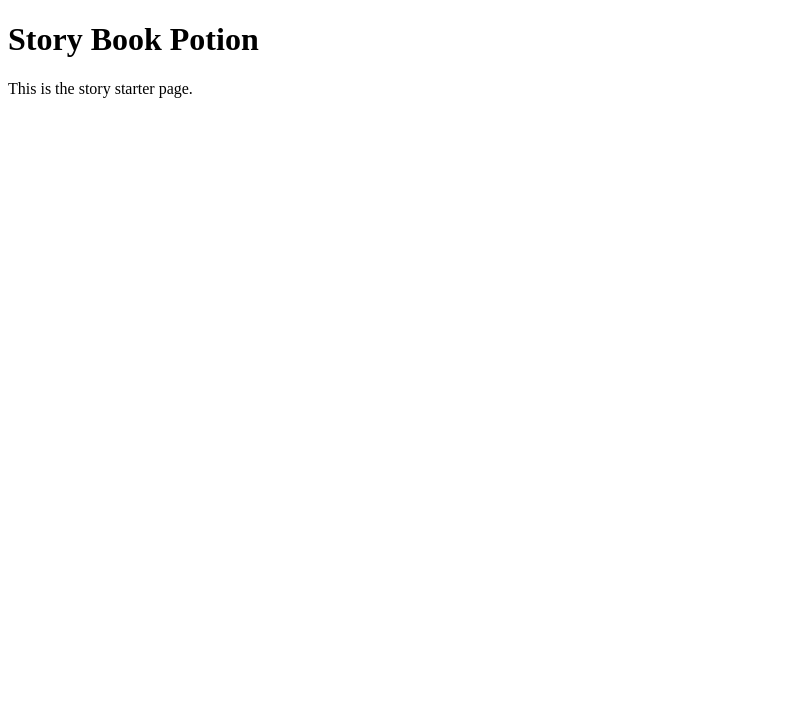
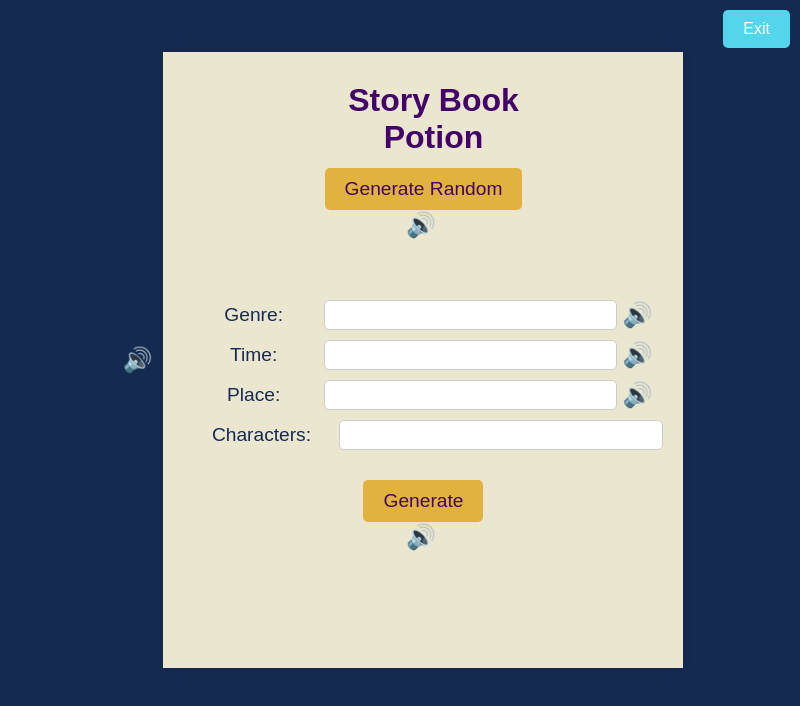
Before and after one commit to dianavins/IntelAIPCProject, an Electron app: page UI/electron/screens/storyStarter.html in a window 800 px wide. Drawn offline with Linux system fonts and the light colour scheme.

Commit message:
updated ui

```diff
--- a/UI/electron/screens/HomeScreen.css
+++ b/UI/electron/screens/HomeScreen.css
@@ -46,6 +46,23 @@ body {
     margin-right: 20px;
 }
 
+.circle-button:hover {
+    background-color: #c18b1e;
+}
+
 span {
     font-size: 1.2em;
 }
+
+.audio-button {
+    background-color: transparent;
+    border: none;
+    cursor: pointer;
+    font-size: 1.5em;
+    margin-left: 5px;
+    color: #53d5ec;
+}
+
+.audio-button:hover {
+    color: #58a2c0;
+}
--- a/UI/electron/screens/LearnPhonemes.css
+++ b/UI/electron/screens/LearnPhonemes.css
@@ -19,3 +19,33 @@ h1 {
     font-size: 2em;
     text-align: center;
 }
+
+.exit-button {
+    position: absolute;
+    top: 10px;
+    right: 10px;
+    padding: 10px 20px;
+    font-size: 1em;
+    background-color: #c5c6c7;
+    color: white;
+    border: none;
+    cursor: pointer;
+    border-radius: 5px;
+}
+
+.exit-button:hover {
+    background-color: #616161;
+}
+
+.audio-button {
+    background-color: transparent;
+    border: none;
+    cursor: pointer;
+    font-size: 1.5em;
+    margin-right: 5px;
+    color: #53d5ec;
+}
+
+.audio-button:hover {
+    color: #58a2c0;
+}
--- a/UI/electron/screens/LearnPhonemes.js
+++ b/UI/electron/screens/LearnPhonemes.js
@@ -0,0 +1,5 @@
+const { ipcRenderer } = require('electron');
+
+function goHome() {
+    ipcRenderer.send('open-page', 'HomeScreen.html');
+}
--- a/UI/electron/screens/homeScreen.js
+++ b/UI/electron/screens/homeScreen.js
@@ -3,3 +3,8 @@ const { ipcRenderer } = require('electron');
 function openPage(page) {
     ipcRenderer.send('open-page', page);
 }
+
+function playAudio(type) {
+    const audio = new Audio(`path/to/${type}.mp3`);
+    audio.play();
+}
--- a/UI/electron/screens/simpleSentence.css
+++ b/UI/electron/screens/simpleSentence.css
@@ -18,3 +18,33 @@ h1 {
     font-size: 2em;
     text-align: center;
 }
+
+.exit-button {
+    position: absolute;
+    top: 10px;
+    right: 10px;
+    padding: 10px 20px;
+    font-size: 1em;
+    background-color: #c5c6c7;
+    color: white;
+    border: none;
+    cursor: pointer;
+    border-radius: 5px;
+}
+
+.exit-button:hover {
+    background-color: #616161;
+}
+
+.audio-button {
+    background-color: transparent;
+    border: none;
+    cursor: pointer;
+    font-size: 1.5em;
+    margin-right: 5px;
+    color: #53d5ec;
+}
+
+.audio-button:hover {
+    color: #58a2c0;
+}
--- a/UI/electron/screens/simpleSentences.js
+++ b/UI/electron/screens/simpleSentences.js
@@ -0,0 +1,5 @@
+const { ipcRenderer } = require('electron');
+
+function goHome() {
+    ipcRenderer.send('open-page', 'HomeScreen.html');
+}
--- a/UI/electron/screens/storyStarter.css
+++ b/UI/electron/screens/storyStarter.css
@@ -0,0 +1,133 @@
+body {
+    font-family: Papyrus, sans-serif;
+    margin: 0;
+    margin-top: 5%;
+    display: flex;
+    justify-content: center;
+    align-items: center;
+    color: #420068;
+    background: #152A50;
+    height: 80vh;
+}
+
+.center-rectangle {
+    background-color: rgb(235, 230, 208);
+    width: 60%;
+    height: 90%;
+    box-shadow: 0 0 10px rgba(0, 0, 0, 0.1);
+    padding: 20px;
+    text-align: center;
+    display: flex;
+    justify-content: center;
+    align-items: center;
+    flex-direction: column;
+    position: relative;
+}
+
+h1 {
+    margin: 10px;
+    font-size: 2em;
+    text-align: center;
+    position: absolute;
+    top: 20px; /* Position 20% from the top of the white box */
+    left: 50%;
+    transform: translateX(-50%);
+}
+.exit-button {
+    position: absolute;
+    top: 10px;
+    right: 10px;
+    padding: 10px 20px;
+    font-size: 1em;
+    background-color: #53d5ec;
+    color: white;
+    border: none;
+    cursor: pointer;
+    border-radius: 5px;
+}
+
+.exit-button:hover {
+    background-color: #58a2c0;
+}
+
+.audio-button {
+    background-color: transparent;
+    border: none;
+    cursor: pointer;
+    font-size: 1.5em;
+    margin-right: 5px;
+    color: #53d5ec;
+}
+
+.audio-button:hover {
+    color: #58a2c0;
+}
+
+.input-form {
+    width: 100%; /* Ensures the form takes the full width of the rectangle */
+    margin-top: 60px; /* Adjusts the top margin to position the form below the title */
+}
+
+.input-container {
+    display: flex;
+    align-items: center;
+    margin-bottom: 10px;
+}
+
+label {
+    flex: 1;
+    font-size: 1.2em;
+    color: #152A50; /* Darker color for labels */
+}
+
+input {
+    flex: 2;
+    padding: 5px;
+    font-size: 1em;
+    border-radius: 5px;
+    border: 1px solid #ccc;
+}
+
+.generate-button {
+    align-self: center; /* Center the button horizontally */
+    margin-top: 20px;
+    padding: 10px 20px;
+    font-size: 1.2em;
+    font-family: Papyrus, sans-serif;
+    background-color: #e2b241;
+    border-color:#420068;
+    border-width: 5px;
+    color: #420068;
+    border: none;
+    cursor: pointer;
+    border-radius: 5px;
+}
+
+.generate-button:hover {
+    font-family: Papyrus, sans-serif;
+    background-color: #e4cc44;
+    border-color:#420068;
+    border-width: 5px;
+}
+
+.generate-random-button {
+    align-self: center; /* Center the button horizontally */
+    margin-top: 0px;
+    padding: 10px 20px;
+    font-size: 1.2em;
+    font-family: Papyrus, sans-serif;
+    background-color: #e2b241;
+    border-color:#420068;
+    border-width: 5px;
+    color: #420068;
+    border: none;
+    cursor: pointer;
+    border-radius: 5px;
+}
+
+.generate-random-button:hover {
+    font-family: Papyrus, sans-serif;
+    background-color: #e4cc44;
+    border-color:#420068;
+    border-width: 5px;
+}
--- a/UI/electron/screens/storyStarter.html
+++ b/UI/electron/screens/storyStarter.html
@@ -4,9 +4,40 @@
   <meta charset="UTF-8">
   <meta name="viewport" content="width=device-width, initial-scale=1.0">
   <title>Story Starter</title>
+  <link rel="stylesheet" href="storyStarter.css">
 </head>
 <body>
-  <h1>Story Book Potion</h1>
-  <p>This is the story starter page.</p>
+  <button class="exit-button" onclick="goHome()">Exit</button>
+  <button class="audio-button" onclick="playAudio('home')">🔊</button>
+  <div class = "center-rectangle">
+    <h1>Story Book Potion</h1>
+    <button class="generate-random-button" onclick="goToStoryTelling()">Generate Random</button>
+    <button class="audio-button" onclick="playAudio('generate random')">🔊</button>
+    <form class="input-form">
+      <div class="input-container">
+        <label for="genre">Genre:</label>
+        <input type="text" id="genre" name="genre">
+        <button class="audio-button" onclick="playAudio('genre')">🔊</button>
+      </div>
+      <div class="input-container">
+        <label for="time">Time:</label>
+        <input type="text" id="time" name="time">
+        <button class="audio-button" onclick="playAudio('time')">🔊</button>
+      </div>
+      <div class="input-container">
+        <label for="place">Place:</label>
+        <input type="text" id="place" name="place">
+        <button class="audio-button" onclick="playAudio('place')">🔊</button>
+      </div>
+      <div class="input-container">
+        <label for="characters">Characters:</label>
+        <input type="text" id="characters" name="characters">
+      </div>
+    </form>
+    <button class="generate-button" onclick="goToStoryTelling()">Generate</button>
+    <button class="audio-button" onclick="playAudio('generate')">🔊</button>
+  </div>
+  </body>
+  <script src="storyStarter.js"></script>
 </body>
 </html>
--- a/UI/electron/screens/storyStarter.js
+++ b/UI/electron/screens/storyStarter.js
@@ -0,0 +1,9 @@
+const { ipcRenderer } = require('electron');
+
+function goHome() {
+    ipcRenderer.send('open-page', 'HomeScreen.html');
+}
+
+function goToStoryTelling() {
+    ipcRenderer.send('open-page', 'storyTeller.html');
+}
--- /dev/null
+++ b/UI/electron/screens/storyTeller.css
@@ -0,0 +1,76 @@
+body {
+    font-family: Arial, sans-serif;
+    margin: 0;
+    display: flex;
+    justify-content: center;
+    align-items: center;
+    height: 100vh;
+    background: #f0f0f0;
+    position: relative;
+    flex-direction: column;
+}
+
+.exit-button {
+    position: absolute;
+    top: 10px;
+    right: 10px;
+    padding: 10px 20px;
+    font-size: 1em;
+    background-color: #53d5ec;
+    color: white;
+    border: none;
+    cursor: pointer;
+    border-radius: 5px;
+}
+
+.exit-button:hover {
+    background-color: #58a2c0;
+}
+
+.content {
+    display: flex;
+    align-items: center;
+    justify-content: center;
+    position: relative;
+    width: 80%; /* Adjust the width as necessary */
+}
+
+.landscape-image {
+    width: 100%; /* Adjust the width as necessary */
+    max-width: 800px; /* Adjust the max width as necessary */
+    margin-top: -10%; /* Adjust the margin-top to position the image a little higher */
+    border-radius: 10px;
+    box-shadow: 0 0 10px rgba(0, 0, 0, 0.1);
+}
+
+.arrow-button {
+    background-color: #53d5ec;
+    color: white;
+    border: none;
+    cursor: pointer;
+    font-size: 2em;
+    padding: 10px;
+    border-radius: 50%;
+    margin: 0 10px;
+}
+
+.arrow-button:hover {
+    background-color: #58a2c0;
+}
+
+.left-arrow {
+    position: absolute;
+    left: 0;
+}
+
+.right-arrow {
+    position: absolute;
+    right: 0;
+}
+
+.story-text {
+    margin-top: 20px;
+    font-size: 1.5em;
+    color: #333;
+    text-align: center;
+}
```
Also changed, not shown: UI/electron/screens/HomeScreen.html (+4 -0 lines), UI/electron/screens/LearnPhonemes.html (+3 -0 lines), UI/electron/screens/simpleSentences.html (+3 -0 lines), UI/electron/screens/storyTeller.html (added, +19 -0 lines), UI/electron/screens/storyTeller.js (added, +15 -0 lines).
